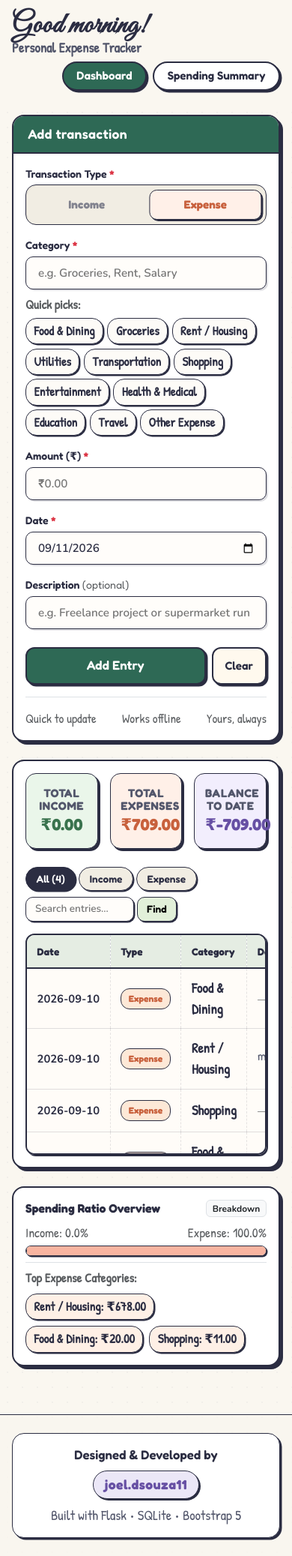
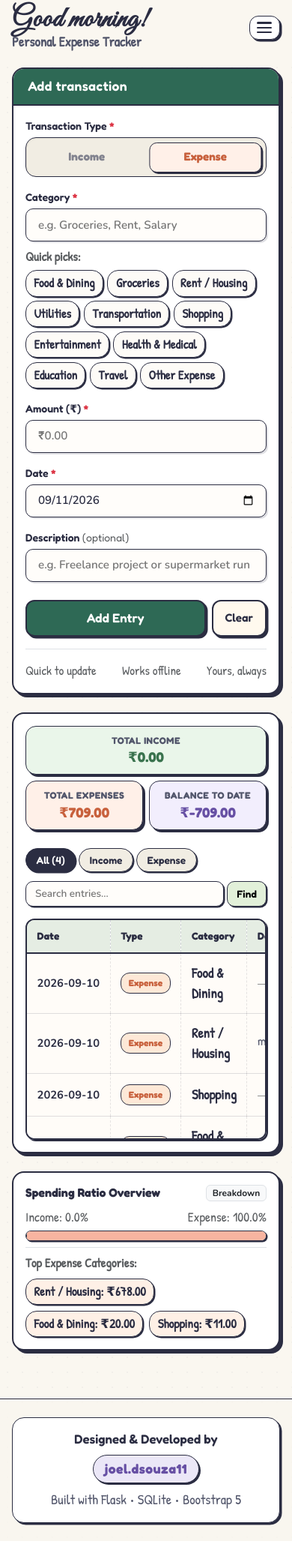
Before and after one commit to joeldsouza418/ExpenseTracker, a Flask app: page / in a window 390 px wide. Shown: the whole page at 75% size. Run offline with Flask 3, Linux system fonts and the light colour scheme; data comes from the database, SQL or seed files in the repository; some web fonts are replaced.

Commit message:
feat: implement custom stationery-themed UI with favicon support and base templates

```diff
--- a/app.py
+++ b/app.py
@@ -1,6 +1,6 @@
 import os
 from datetime import datetime
-from flask import Flask, render_template, request, redirect, url_for, flash
+from flask import Flask, render_template, request, redirect, url_for, flash, send_from_directory
 import database
 
 app = Flask(__name__)
@@ -8,6 +8,11 @@ app.secret_key = os.environ.get("SECRET_KEY", "expense-tracker-secret-key-2026")
 
 # Ensure database is initialized
 database.init_db()
+
+
+@app.route("/favicon.ico")
+def favicon():
+    return send_from_directory(os.path.join(app.root_path, "static"), "favicon.ico", mimetype="image/vnd.microsoft.icon")
 
 
 @app.template_filter("format_currency")
--- a/static/css/style.css
+++ b/static/css/style.css
@@ -1080,6 +1080,84 @@ body {
   box-shadow: 2.5px 2.5px 0px #2b2d42;
 }
 
+/* 3-Line Hamburger Menu Button (Mobile View) */
+.doodle-menu-btn {
+  background: #ffffff !important;
+  border: var(--ink-border-thin) !important;
+  border-radius: 12px;
+  padding: 0.45rem 0.6rem !important;
+  box-shadow: 2.5px 2.5px 0px #2b2d42;
+  cursor: pointer;
+  transition: all 0.15s ease;
+  outline: none !important;
+}
+
+.doodle-menu-btn:hover {
+  background: #fbf5e8 !important;
+  transform: translateY(-1px);
+  box-shadow: 3px 3px 0px #2b2d42;
+}
+
+.doodle-menu-btn:active {
+  transform: translate(1px, 1px);
+  box-shadow: 1.5px 1.5px 0px #2b2d42;
+}
+
+.doodle-menu-btn .hamburger-icon {
+  display: flex;
+  flex-direction: column;
+  justify-content: space-between;
+  width: 20px;
+  height: 15px;
+}
+
+.doodle-menu-btn .hamburger-icon span {
+  display: block;
+  width: 100%;
+  height: 2.5px;
+  background-color: var(--ink-color);
+  border-radius: 2px;
+  transition: all 0.2s ease;
+}
+
+/* Mobile Dropdown Navigation Styling */
+@media (max-width: 767.98px) {
+  #navMenuCollapse {
+    background: #ffffff;
+    border: var(--ink-border-thin);
+    border-radius: 16px;
+    padding: 0.85rem;
+    box-shadow: 3px 3px 0px #2b2d42;
+    margin-top: 0.65rem !important;
+  }
+
+  #navMenuCollapse .nav-page-btn {
+    text-align: center;
+    width: 100%;
+    padding: 0.6rem 1rem;
+    display: block;
+  }
+
+  .mini-stat-box {
+    padding: 0.75rem 0.4rem;
+  }
+
+  .mini-stat-label {
+    font-size: 0.78rem;
+  }
+
+  .mini-stat-val {
+    font-size: 1.15rem;
+  }
+}
+
+/* Mobile Container Overflow Safety */
+.doodle-card, .tracker-card {
+  max-width: 100%;
+  overflow-wrap: break-word;
+  word-wrap: break-word;
+}
+
 /* Timeframe Selector Tabs (Day, Month, Year) */
 .doodle-time-tab {
   font-family: var(--font-title);
--- a/templates/base.html
+++ b/templates/base.html
@@ -5,6 +5,10 @@
   <meta name="viewport" content="width=device-width, initial-scale=1.0">
   <title>{% block title %}Personal Money Snapshot — Track Money Without A Complicated App{% endblock %}</title>
   <meta name="description" content="A simple, personal finance tracker with clean daily entry, category insights, and cash flow tracking.">
+
+  <!-- Favicon -->
+  <link rel="icon" type="image/png" href="{{ url_for('static', filename='favicon.png') }}">
+  <link rel="shortcut icon" type="image/x-icon" href="{{ url_for('static', filename='favicon.ico') }}">
 
   <!-- Google Fonts: Fredoka (Headings/Banners), Patrick Hand (Handwritten accents), Nunito (Body) -->
   <link rel="preconnect" href="https://fonts.googleapis.com">
@@ -26,8 +30,8 @@
 <body>
 
   <!-- Compact Sleek Top Navbar -->
-  <nav class="navbar-custom sticky-top py-3">
-    <div class="container-fluid px-3 px-md-5 d-flex align-items-center justify-content-between flex-wrap gap-2">
+  <nav class="navbar-custom sticky-top py-2 py-md-3 navbar-expand-md">
+    <div class="container-fluid px-3 px-md-5 d-flex align-items-center justify-content-between flex-wrap">
 
       <!-- Left Side: Dynamic Greeting & Title -->
       <a class="navbar-brand d-flex align-items-center text-decoration-none m-0" href="{{ url_for('index') }}">
@@ -37,14 +41,25 @@
         </div>
       </a>
 
-      <!-- Right Side: Navigation Tabs -->
-      <div class="d-flex align-items-center gap-2 flex-wrap ms-auto">
+      <!-- 3-Line Hamburger Menu Toggle Button (Mobile View) -->
+      <button class="navbar-toggler doodle-menu-btn d-md-none" type="button" data-bs-toggle="collapse" data-bs-target="#navMenuCollapse" aria-controls="navMenuCollapse" aria-expanded="false" aria-label="Toggle navigation">
+        <span class="hamburger-icon">
+          <span></span>
+          <span></span>
+          <span></span>
+        </span>
+      </button>
+
+      <!-- Navigation Tabs (Inline on Desktop, Collapsible 3-Line Dropdown on Mobile) -->
+      <div class="collapse navbar-collapse justify-content-end mt-2 mt-md-0" id="navMenuCollapse">
+        <div class="d-flex flex-column flex-md-row align-items-stretch align-items-md-center gap-2 pt-2 pt-md-0 ms-auto">
           <a href="{{ url_for('index') }}" class="nav-page-btn {% if active_tab == 'dashboard' %}active{% endif %}">
             <span>Dashboard</span>
           </a>
           <a href="{{ url_for('summary') }}" class="nav-page-btn {% if active_tab == 'summary' %}active{% endif %}">
             <span>Spending Summary</span>
           </a>
+        </div>
       </div>
 
     </div>
--- a/templates/index.html
+++ b/templates/index.html
@@ -110,20 +110,20 @@
       <div class="doodle-card p-3 p-md-4 mb-4">
 
         <!-- Top Mini Stats Ribbon -->
-        <div class="row g-3 mb-4 text-center">
-          <div class="col-4">
+        <div class="row g-2 g-sm-3 mb-4 text-center">
+          <div class="col-12 col-sm-4">
             <div class="mini-stat-box box-income">
               <div class="mini-stat-label">Total Income</div>
               <div class="mini-stat-val text-green-dark">{{ summary.total_income | format_currency }}</div>
             </div>
           </div>
-          <div class="col-4">
+          <div class="col-6 col-sm-4">
             <div class="mini-stat-box box-expense">
               <div class="mini-stat-label">Total Expenses</div>
               <div class="mini-stat-val text-peach-dark">{{ summary.total_expense | format_currency }}</div>
             </div>
           </div>
-          <div class="col-4">
+          <div class="col-6 col-sm-4">
             <div class="mini-stat-box box-balance">
               <div class="mini-stat-label">Balance to Date</div>
               <div class="mini-stat-val text-purple-dark">{{ summary.balance | format_currency }}</div>
@@ -134,7 +134,7 @@
         <!-- Filter Tabs & Search Bar -->
         <div class="d-flex flex-column flex-sm-row justify-content-between align-items-sm-center gap-2 mb-3">
           <!-- Filter Tabs -->
-          <div class="d-flex align-items-center gap-1">
+          <div class="d-flex align-items-center gap-1 flex-wrap">
             <a href="{{ url_for('index', search=search_query) }}" class="doodle-filter-tab {% if not filter_type %}active{% endif %}">
               All ({{ summary.transaction_count }})
             </a>
@@ -147,17 +147,17 @@
           </div>
 
           <!-- Search Form -->
-          <form action="{{ url_for('index') }}" method="GET" class="d-flex align-items-center gap-1">
+          <form action="{{ url_for('index') }}" method="GET" class="d-flex align-items-center gap-1 w-100 w-sm-auto mt-1 mt-sm-0">
             {% if filter_type %}
               <input type="hidden" name="type" value="{{ filter_type }}">
             {% endif %}
-            <div class="doodle-search-wrap">
-              <input type="text" name="search" class="doodle-search-input" placeholder="Search entries..." value="{{ search_query }}">
+            <div class="doodle-search-wrap flex-grow-1">
+              <input type="text" name="search" class="doodle-search-input w-100" placeholder="Search entries..." value="{{ search_query }}">
               {% if search_query %}
                 <a href="{{ url_for('index', type=filter_type) }}" class="search-clear-btn" title="Clear Search">×</a>
               {% endif %}
             </div>
-            <button type="submit" class="btn-doodle-search">Find</button>
+            <button type="submit" class="btn-doodle-search text-nowrap">Find</button>
           </form>
         </div>
 
```
Also changed, not shown: templates/summary.html (+8 -6 lines), static/favicon.ico (added), static/favicon.png (added). Lines whose indentation alone changed are shown as unchanged.
